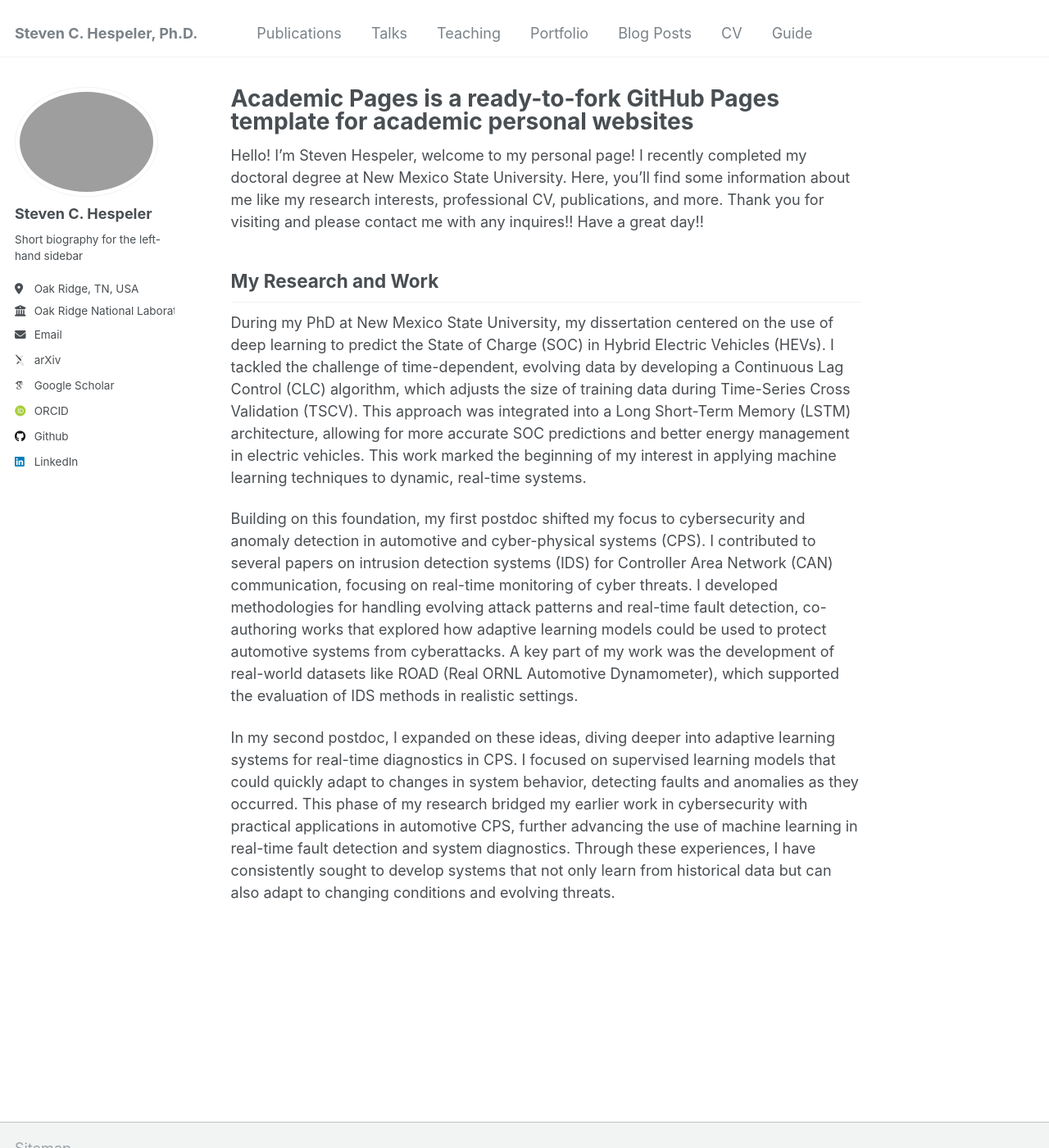
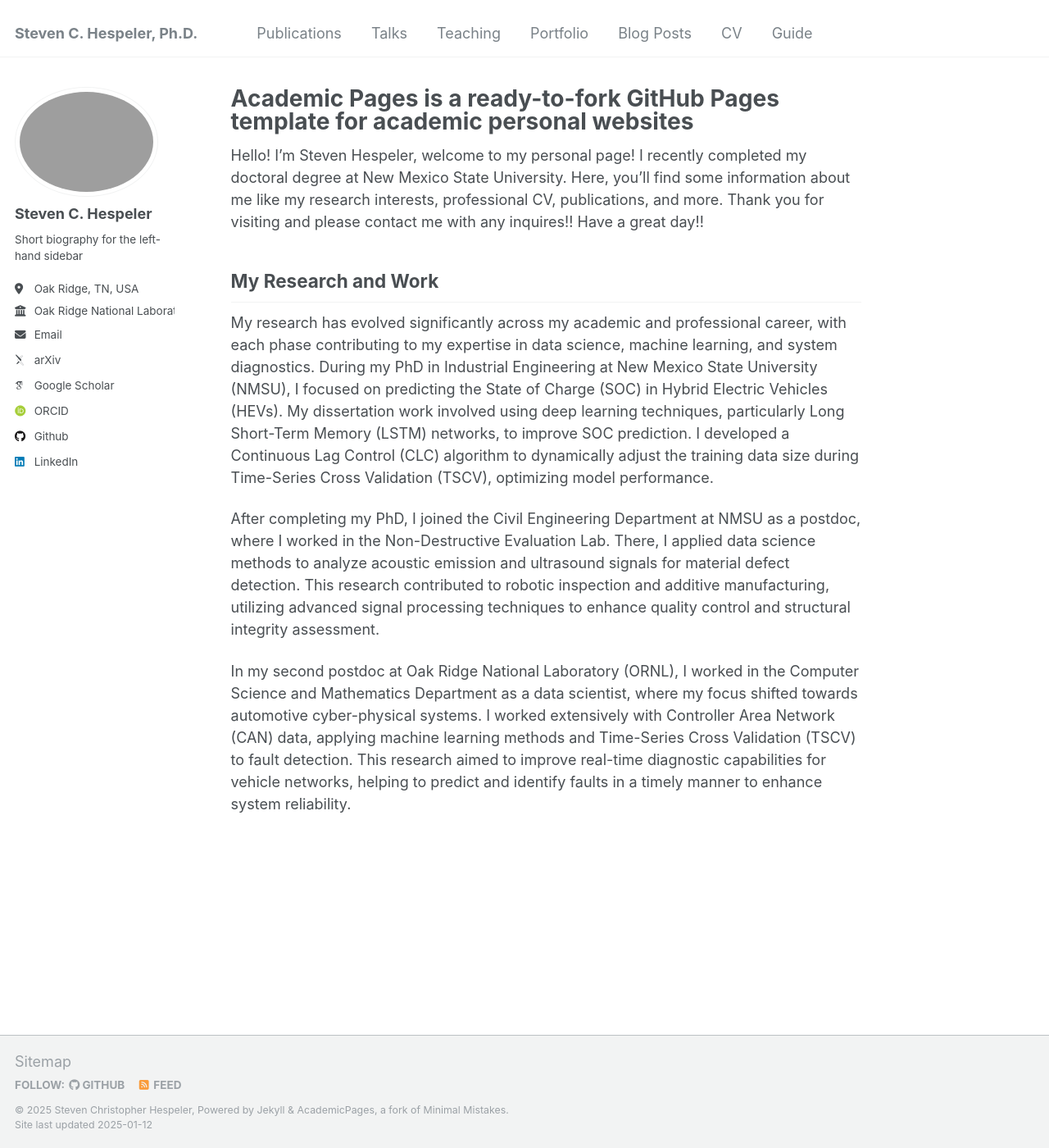
Before and after one commit to TovNephesh/stevenhespeler, a Jekyll site: the page built from _pages/about.md, in a window 1280 px wide and 1400 px high. Shown: the whole window at 82% size. Built offline with Jekyll 4.4.1, drawn with Linux system fonts in a browser that asks for light colours; some web fonts are replaced.

Commit message:
Update about.md

```diff
--- a/_pages/about.md
+++ b/_pages/about.md
@@ -11,8 +11,8 @@ redirect_from:
 Hello! I'm Steven Hespeler, welcome to my personal page! I recently completed my doctoral degree at New Mexico State University. Here, you'll find some information about me like my research interests, professional CV, publications, and more. Thank you for visiting and please contact me with any inquires!! Have a great day!!
 
 ## My Research and Work
-During my PhD at New Mexico State University, my dissertation centered on the use of deep learning to predict the State of Charge (SOC) in Hybrid Electric Vehicles (HEVs). I tackled the challenge of time-dependent, evolving data by developing a Continuous Lag Control (CLC) algorithm, which adjusts the size of training data during Time-Series Cross Validation (TSCV). This approach was integrated into a Long Short-Term Memory (LSTM) architecture, allowing for more accurate SOC predictions and better energy management in electric vehicles. This work marked the beginning of my interest in applying machine learning techniques to dynamic, real-time systems.
+My research has evolved significantly across my academic and professional career, with each phase contributing to my expertise in data science, machine learning, and system diagnostics. During my PhD in Industrial Engineering at New Mexico State University (NMSU), I focused on predicting the State of Charge (SOC) in Hybrid Electric Vehicles (HEVs). My dissertation work involved using deep learning techniques, particularly Long Short-Term Memory (LSTM) networks, to improve SOC prediction. I developed a Continuous Lag Control (CLC) algorithm to dynamically adjust the training data size during Time-Series Cross Validation (TSCV), optimizing model performance.
 
-Building on this foundation, my first postdoc shifted my focus to cybersecurity and anomaly detection in automotive and cyber-physical systems (CPS). I contributed to several papers on intrusion detection systems (IDS) for Controller Area Network (CAN) communication, focusing on real-time monitoring of cyber threats. I developed methodologies for handling evolving attack patterns and real-time fault detection, co-authoring works that explored how adaptive learning models could be used to protect automotive systems from cyberattacks. A key part of my work was the development of real-world datasets like ROAD (Real ORNL Automotive Dynamometer), which supported the evaluation of IDS methods in realistic settings.
+After completing my PhD, I joined the Civil Engineering Department at NMSU as a postdoc, where I worked in the Non-Destructive Evaluation Lab. There, I applied data science methods to analyze acoustic emission and ultrasound signals for material defect detection. This research contributed to robotic inspection and additive manufacturing, utilizing advanced signal processing techniques to enhance quality control and structural integrity assessment.
 
-In my second postdoc, I expanded on these ideas, diving deeper into adaptive learning systems for real-time diagnostics in CPS. I focused on supervised learning models that could quickly adapt to changes in system behavior, detecting faults and anomalies as they occurred. This phase of my research bridged my earlier work in cybersecurity with practical applications in automotive CPS, further advancing the use of machine learning in real-time fault detection and system diagnostics. Through these experiences, I have consistently sought to develop systems that not only learn from historical data but can also adapt to changing conditions and evolving threats.
+In my second postdoc at Oak Ridge National Laboratory (ORNL), I worked in the Computer Science and Mathematics Department as a data scientist, where my focus shifted towards automotive cyber-physical systems. I worked extensively with Controller Area Network (CAN) data, applying machine learning methods and Time-Series Cross Validation (TSCV) to fault detection. This research aimed to improve real-time diagnostic capabilities for vehicle networks, helping to predict and identify faults in a timely manner to enhance system reliability.
```
